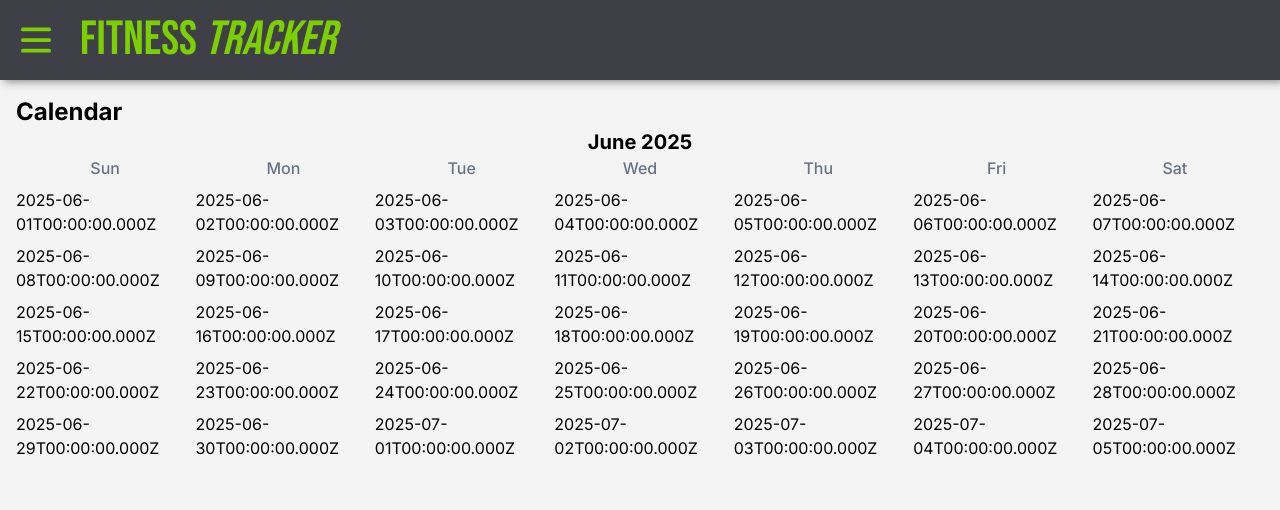
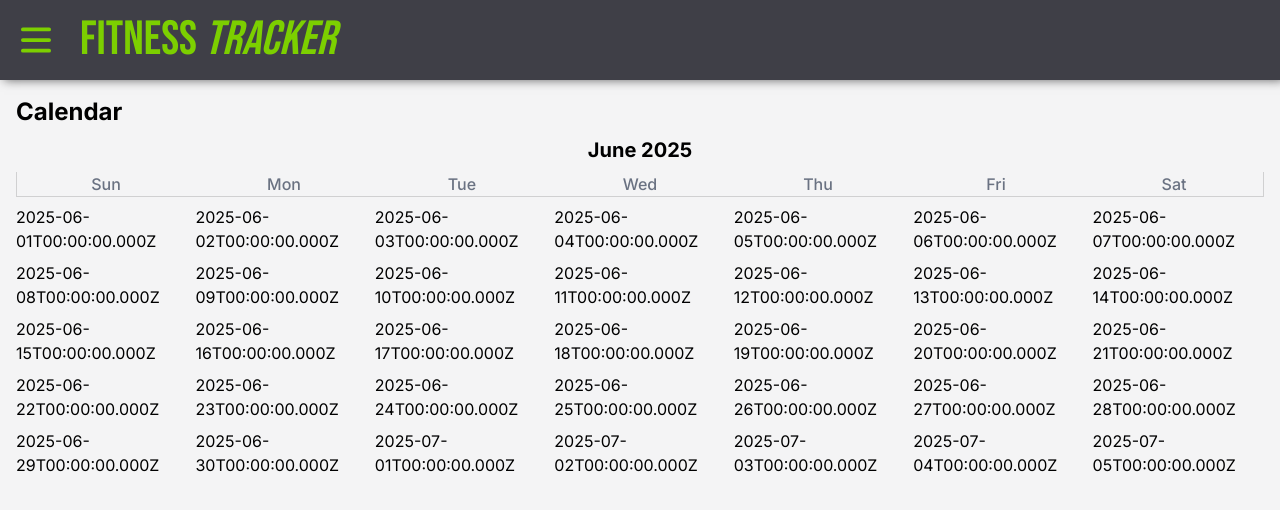
Before and after one commit to DanielG808/fitness-tracker, a Next.js app: page /dashboard in a window 1280 px wide. Shown: the top 510 px of the page. Built offline with nearby package versions, Linux system fonts and the light colour scheme.

Commit message:
Resolve merge conflict in calendar-grid.tsx

```diff
--- a/src/components/calendar-grid.tsx
+++ b/src/components/calendar-grid.tsx
@@ -8,6 +8,7 @@ import {
 } from "date-fns";
 import React from "react";
 import DayCell from "./day-cell";
+import { cn } from "@/lib/utils/cn";
 
 export default function CalendarGrid() {
   const now = new Date();
@@ -19,19 +20,19 @@ export default function CalendarGrid() {
 
   return (
     <section>
-      <h2 className="text-xl font-bold text-center">
+      <h2 className="text-xl font-bold text-center my-2">
         {format(currentMonth, "MMMM yyyy")}
       </h2>
 
-      <div className="grid grid-cols-7 text-center font-medium text-gray-500">
-        {["Sun", "Mon", "Tue", "Wed", "Thu", "Fri", "Sat"].map((day) => (
+      <div className="grid grid-cols-7 border border-t-0 border-black/15 text-center font-medium text-gray-500 my-1">
+        {["Sun", "Mon", "Tue", "Wed", "Thu", "Fri", "Sat"].map((day, index) => (
           <div key={day}>{day}</div>
         ))}
       </div>
 
       <div className="grid grid-cols-7 gap-2 mt-2">
         {days.map((day) => (
-          <DayCell day={day} />
+          <DayCell key={day.toISOString()} day={day} />
         ))}
       </div>
     </section>
```
